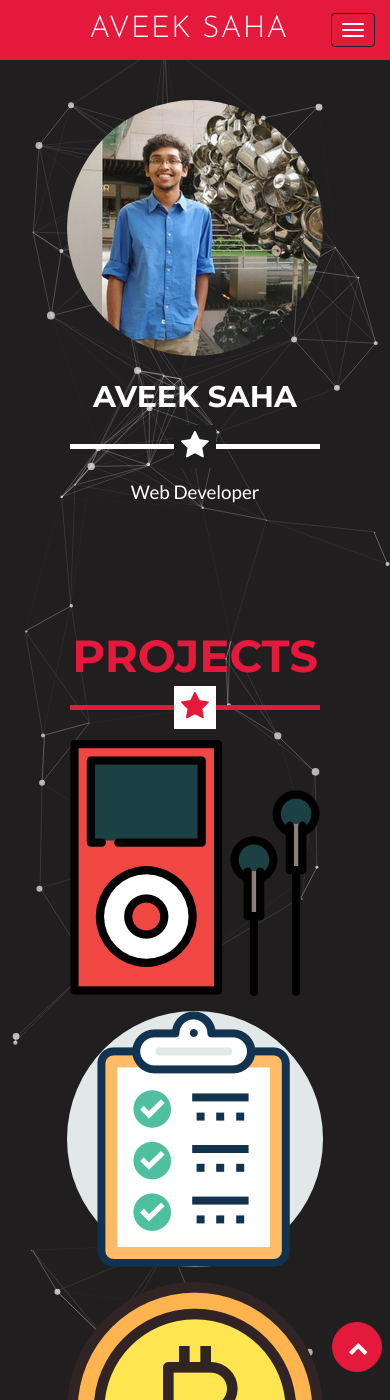
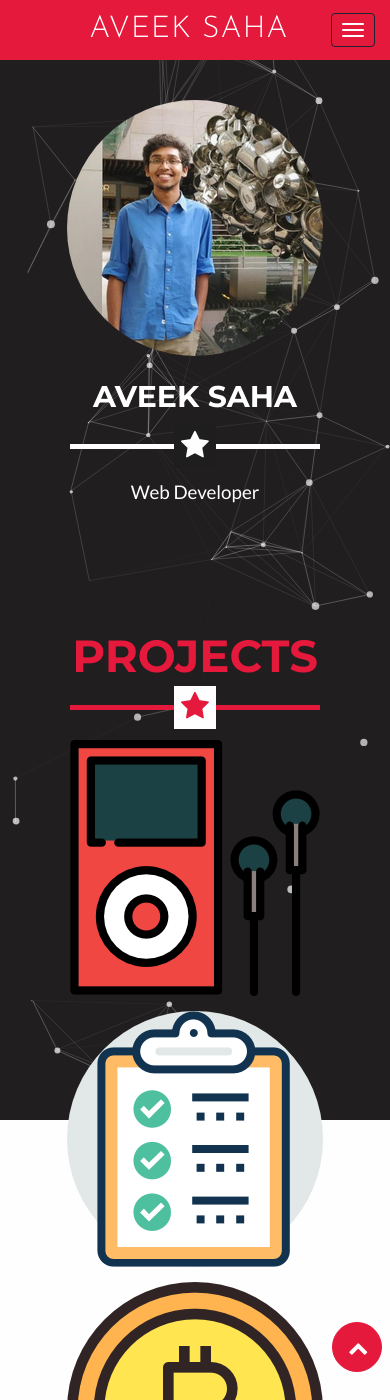
Before and after one commit to Aveek-Saha/Aveek-Saha.github.io, a Jekyll site: the page built from index.html, in a window 390 px wide and 1400 px high. Built offline with Jekyll 4.4.1, drawn with Linux system fonts in a browser that asks for light colours; some web fonts are replaced.

Commit message:
Update main.css

```diff
--- a/_includes/css/main.css
+++ b/_includes/css/main.css
@@ -224,7 +224,7 @@ canvas{
         visibility: hidden;
     }
     #particles-js{
-    width: 100%; height: 100%;
+    width: 100%; height: 80%;
     }
 }
 
```
